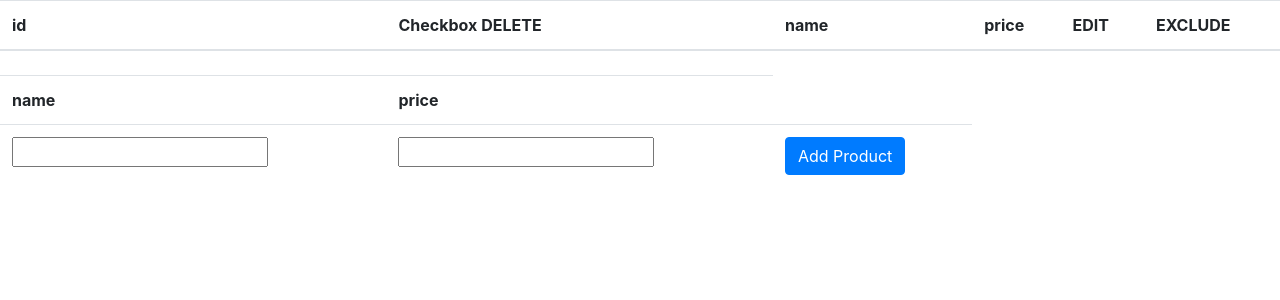
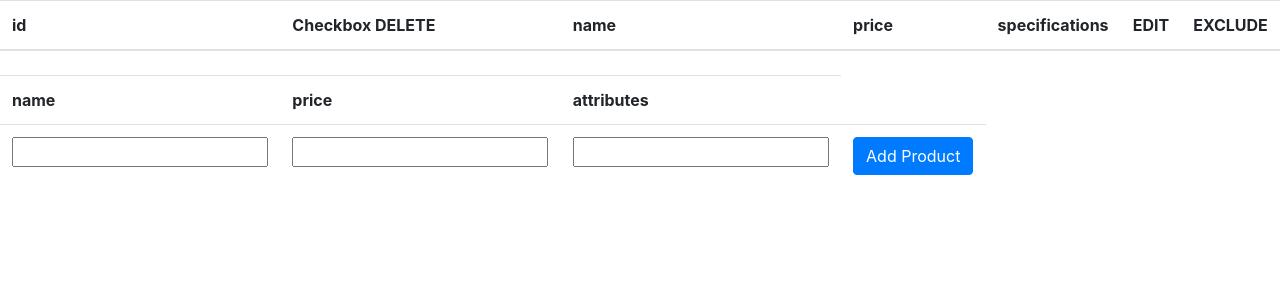
Before and after one commit to GlaudistonNeto/php_backend-products, a PHP site: page /list.php in a window 1280 px wide. Shown: the top 300 px of the page. Run offline with PHP 8.4, Linux system fonts and the light colour scheme; data that the repository does not hold is empty.

Commit message:
✨feature: added the attributes of the products

```diff
--- a/list.php
+++ b/list.php
@@ -25,6 +25,7 @@
                 <th>Checkbox DELETE</th>
                 <th>name</th>
                 <th>price</th>
+                <th>specifications</th>
                 <th>EDIT</th>
                 <th>EXCLUDE</th>
             </tr>
@@ -36,20 +37,21 @@
                     $id = $getting_products['id'];
                     $name = $getting_products['name'];
                     $price = '$: ' . $getting_products['price'];
+                    $attributes = $getting_products['attributes'];
             ?>
             <tr>
                 <td scope="row"><?php echo $id?></td>
                 <td>  <!-- DELETE CHECKBOX -->
                     <form action="delete.php" method="POST">
                         <input type="hidden" name="id" value="<?php echo $id?>">
-                        <input type="checkbox" class="btn btn-danger">
 
-                        <input name="checkbox[]" type="checkbox" value="<?php echo $id; ?>"><!-- needs test -->
+                        <input class="btn btn-danger" name="checkbox[]" type="checkbox" value="<?php echo $id; ?>"><!-- not working -->
                     </form>
                 </td>
                 <td><?php echo $name?></td>
                 <td><?php echo $price?></td>
-                <td> <!-- Showing values --> <!--  -->
+                <td><?php echo $attributes?></td>
+                <td> <!-- Sendint to edit page --> <!--  -->
                     <form action="http://localhost/edit.php">
                         <button class="btn btn-warning" onclick="edit.php" type="submit">EDIT</button>
                     </form>
@@ -72,9 +74,11 @@
                     <tr>
                         <th>name</th>
                         <th>price</th>
+                        <th>attributes</th>
                     </tr>
                     <td><input type="text" name="name"></td>
                     <td><input type="real" name="price"></td>
+                    <td><input type="text" name="attributes"></td>
                     <td><input class="btn btn-primary" type="submit" value="Add Product"></td>
                 </form>
             </tr>
```
